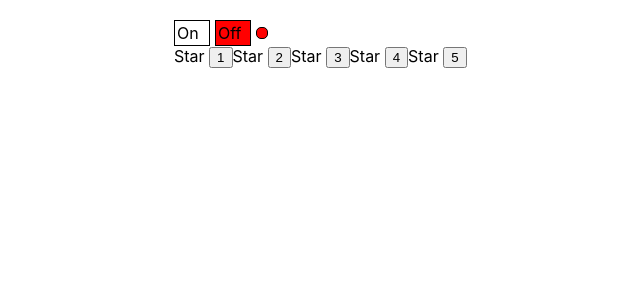
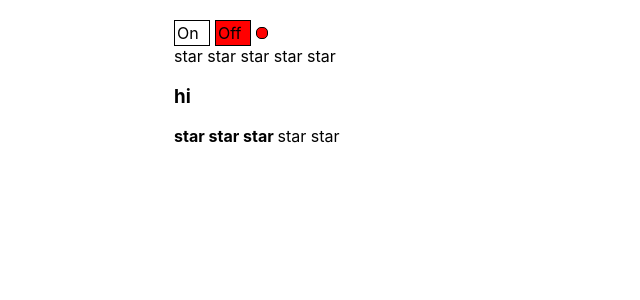
Before and after one commit to alexkarunny/abaKabPod, a React (Create React App) app: page / in a window 1280 px wide. Shown: the top 300 px of the page, without its empty margins (166-806 px from the left). Built offline with nearby package versions, Linux system fonts and the light colour scheme.

Commit message:
Lesson 8.1

```diff
--- a/src/App.tsx
+++ b/src/App.tsx
@@ -15,6 +15,12 @@
 
             <IndependentRating/>
 
+            <IndependentAccordion title={'hi'} />
+
+            <Rating value={3} />
+
+
+
         </div>
     );
 }
--- a/src/components/IndependentAccordion/IndependentAccordion.tsx
+++ b/src/components/IndependentAccordion/IndependentAccordion.tsx
@@ -10,8 +10,7 @@
 
     return (
         <div>
-            <IndependentAccordionTitle text={props.title}/>
-            <button onClick={() => {setCollapsed(!collapsed)}}>set</button>
+            <IndependentAccordionTitle text={props.title} onClick={() => setCollapsed(!collapsed)}/>
             {collapsed && <IndependentAccordionBody/>}
         </div>
     )
@@ -20,12 +19,13 @@
 
 type IndependentAccordionTitlePropsType = {
     text: string
+    onClick: () => void
 }
 
 function IndependentAccordionTitle(props: IndependentAccordionTitlePropsType) {
 
     return (
-        <h3>{props.text}</h3>
+        <h3 onClick={() => props.onClick()}>{props.text}</h3>
     );
 }
 
--- a/src/components/IndependentRating/IndependentRating.tsx
+++ b/src/components/IndependentRating/IndependentRating.tsx
@@ -9,24 +9,22 @@
 
     return (
         <div>
-            <Star selected={value > 0}/><button onClick={() => setValue(1)}>1</button>
-            <Star selected={value > 1}/><button onClick={() => setValue(2)}>2</button>
-            <Star selected={value > 2}/><button onClick={() => setValue(3)}>3</button>
-            <Star selected={value > 3}/><button onClick={() => setValue(4)}>4</button>
-            <Star selected={value > 4}/><button onClick={() => setValue(5)}>5</button>
+            <Star selected={value > 0} setValue={setValue} value={1}/>
+            <Star selected={value > 1} setValue={setValue} value={2}/>
+            <Star selected={value > 2} setValue={setValue} value={3}/>
+            <Star selected={value > 3} setValue={setValue} value={4}/>
+            <Star selected={value > 4} setValue={setValue} value={5}/>
         </div>
     );
 }
 
 type StarPropsType = {
     selected: true | false
+    value: 1 | 2 | 3 | 4 | 5
+    setValue: (value: 0 | 1 | 2 | 3 | 4 | 5) => void
 }
 
 function Star(props: StarPropsType) {
 
-    if (props.selected === true) {
-        return <span><b>Star</b> </span>
-    } else {
-        return <span>Star </span>
-    }
+    return <span onClick={() => props.setValue(props.value) }>{props.selected ? <b>star </b> : 'star '}</span>
 }
--- a/src/components/Rating/Rating.tsx
+++ b/src/components/Rating/Rating.tsx
@@ -5,74 +5,17 @@
 }
 
 export function Rating(props: RatingPropsType) {
-    console.log("rating rendered")
 
-
-    if (props.value === 1) {
         return (
             <div>
-                <Star selected={true}/>
-                <Star selected={false}/>
-                <Star selected={false}/>
-                <Star selected={false}/>
-                <Star selected={false}/>
+                <Star selected={props.value > 0}/>
+                <Star selected={props.value > 1}/>
+                <Star selected={props.value > 2}/>
+                <Star selected={props.value > 3}/>
+                <Star selected={props.value > 4}/>
             </div>
         );
-    }
-    if (props.value === 2) {
-        return (
-            <div>
-                <Star selected={true}/>
-                <Star selected={true}/>
-                <Star selected={false}/>
-                <Star selected={false}/>
-                <Star selected={false}/>
-            </div>
-        );
-    }
-    if (props.value === 3) {
-        return (
-            <div>
-                <Star selected={true}/>
-                <Star selected={true}/>
-                <Star selected={true}/>
-                <Star selected={false}/>
-                <Star selected={false}/>
-            </div>
-        );
-    }
-    if (props.value === 4) {
-        return (
-            <div>
-                <Star selected={true}/>
-                <Star selected={true}/>
-                <Star selected={true}/>
-                <Star selected={true}/>
-                <Star selected={false}/>
-            </div>
-        );
-    }
-    if (props.value === 5) {
-        return (
-            <div>
-                <Star selected={true}/>
-                <Star selected={true}/>
-                <Star selected={true}/>
-                <Star selected={true}/>
-                <Star selected={true}/>
-            </div>
-        );
-    }
 
-    return (
-        <div>
-            <Star selected={false}/>
-            <Star selected={false}/>
-            <Star selected={false}/>
-            <Star selected={false}/>
-            <Star selected={false}/>
-        </div>
-    );
 }
 
 type StarPropsType = {
@@ -80,11 +23,6 @@
 }
 
 function Star(props: StarPropsType) {
-    console.log("star rendered")
 
-    if (props.selected === true) {
-        return <span><b>Star</b> </span>
-    } else {
-        return <span>Star </span>
-    }
+  return  <span>{props.selected ? <b>star </b> : 'star '}</span>
 }
```
